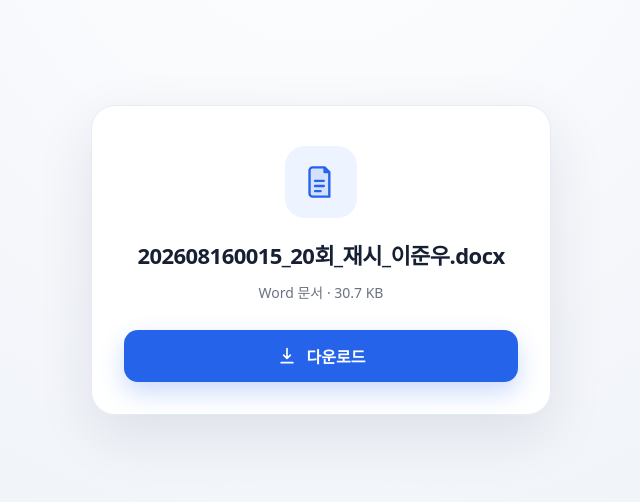
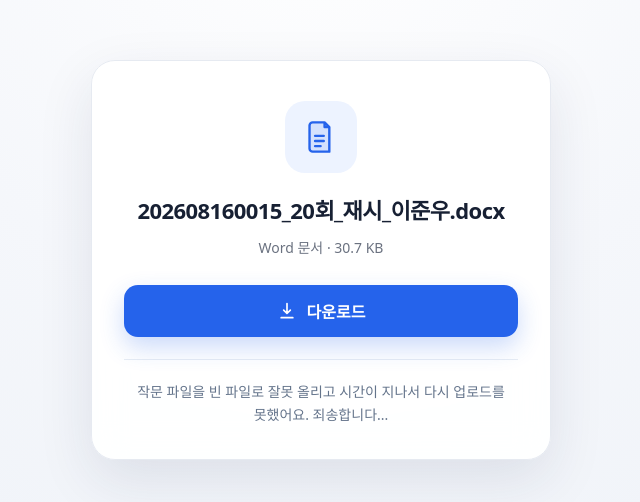
Before and after one commit to KKomaProgrammer/leejunueunjaewritingfile, a plain HTML site: page index.html in a window 1280 px wide. Shown: the part 140-642 px from the top of the page, without its empty margins (319-959 px from the left). Drawn offline with Linux system fonts and the light colour scheme.

Commit message:
Add upload apology below download button

```diff
--- a/index.html
+++ b/index.html
@@ -97,6 +97,16 @@
       outline: 3px solid rgba(37, 99, 235, 0.3);
       outline-offset: 4px;
     }
+
+    .notice {
+      margin: 22px 0 0;
+      padding-top: 20px;
+      color: #64748b;
+      font-size: 14px;
+      line-height: 1.7;
+      word-break: keep-all;
+      border-top: 1px solid #e8edf4;
+    }
   </style>
 </head>
 <body>
@@ -119,6 +129,7 @@
       </svg>
       다운로드
     </a>
+    <p class="notice">작문 파일을 빈 파일로 잘못 올리고 시간이 지나서 다시 업로드를 못했어요. 죄송합니다...</p>
   </main>
 </body>
 </html>
```
